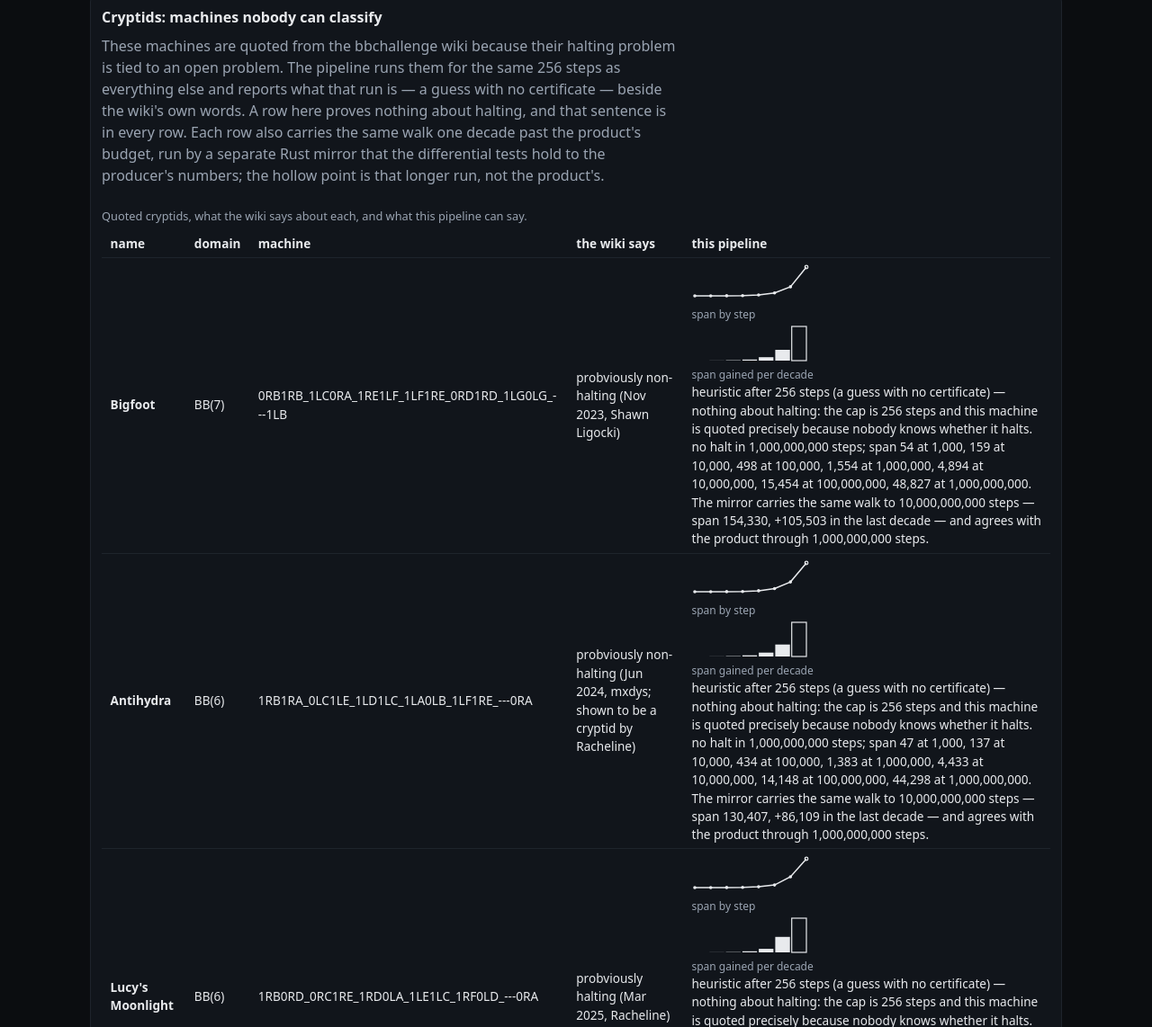
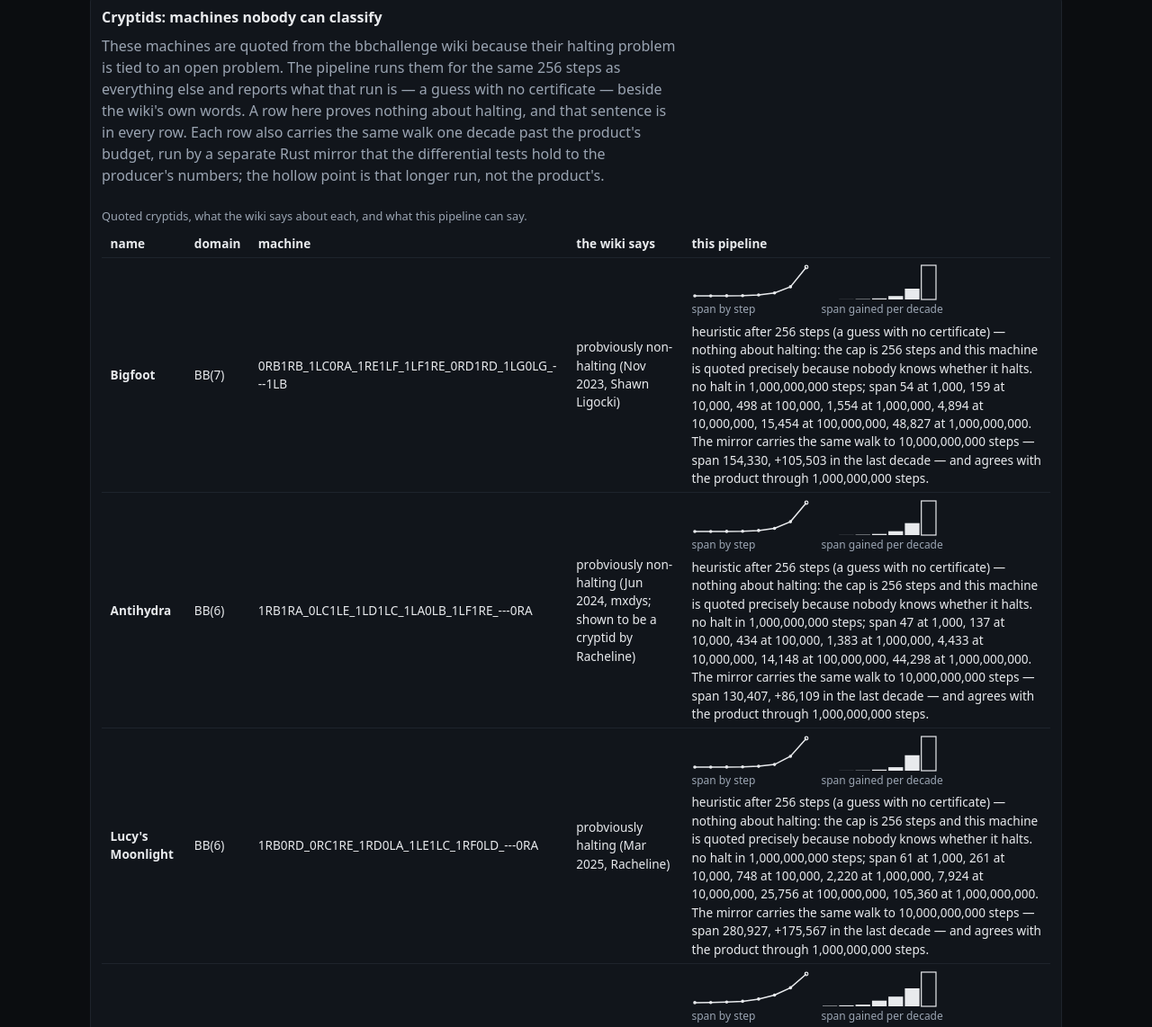
Before and after one commit to JoeyHammoth/chaotic-automata, a website built with Vite: page site/verifier.html in a window 1280 px wide. Shown: the part 1608-2750 px from the top of the page at 90% size. Built offline with nearby package versions, Linux system fonts and the light colour scheme.

Commit message:
Place the cryptid charts side by side and label every bar (#89)
The two charts stacked, so each row grew by a chart's height while the
sentence was squeezed into a narrow column: the deployed table showed rows
of mostly blank cells beside a tall block of small text. The charts now sit
in one flex row with their captions, and the sentence has its own paragraph
below them; the e2e test pins the shared row and the sentence's position
under it.

Each growth bar also carries an SVG title naming its decade in the same
words as the chart's label, so a pointer reads what a screen reader hears.
The two chart builders share one svg scaffold, one size and one
hollow-or-filled rule, which keeps the trace and growth charts from
drifting apart in attributes.

```diff
--- a/site/src/style.css
+++ b/site/src/style.css
@@ -40,6 +40,22 @@ h2 {
   color: var(--muted);
   margin: 0 0 1.5rem;
   max-width: 70ch;
+}
+
+.charts {
+  display: flex;
+  flex-wrap: wrap;
+  gap: 0 0.75rem;
+  margin-bottom: 0.35rem;
+}
+
+.chart-figure {
+  display: inline-flex;
+  flex-direction: column;
+}
+
+.cryptid-run {
+  margin: 0;
 }
 
 .chart-caption {
--- a/site/src/verifier/lib/verifier.ts
+++ b/site/src/verifier/lib/verifier.ts
@@ -346,6 +346,21 @@ export interface GrowthChart {
   label: string;
 }
 
+function formatSigned(value: number): string {
+  return `${value >= 0 ? '+' : '-'}${Math.abs(value).toLocaleString('en-US')}`;
+}
+
+/**
+ * One decade's gain in words: the chart's label, each bar's hover title and the unit tests all use
+ * this sentence, so a pointer, a screen reader and the paragraph cannot quote different numbers.
+ */
+export function growthBarLine(bar: Pick<GrowthBar, 'from' | 'to' | 'delta'>): string {
+  return (
+    `${formatSigned(bar.delta)} from ${bar.from.toLocaleString('en-US')} ` +
+    `to ${bar.to.toLocaleString('en-US')}`
+  );
+}
+
 /**
  * The span gained in each decade, as bars.
  *
@@ -384,19 +399,10 @@ export function cryptidGrowthChart(
       height: barHeight,
     };
   });
-  const signed = (value: number) =>
-    `${value >= 0 ? '+' : '-'}${Math.abs(value).toLocaleString('en-US')}`;
   const label =
     gains.length === 0
       ? `no decade to compare over ${trace.steps.toLocaleString('en-US')} steps`
-      : 'span gained per decade: ' +
-        gains
-          .map(
-            (gain) =>
-              `${signed(gain.delta)} from ${gain.from.toLocaleString('en-US')} ` +
-              `to ${gain.to.toLocaleString('en-US')}`,
-          )
-          .join(', ');
+      : 'span gained per decade: ' + gains.map(growthBarLine).join(', ');
   return { bars, maxDelta, label };
 }
 
--- a/site/src/verifier/main.ts
+++ b/site/src/verifier/main.ts
@@ -11,6 +11,7 @@ import {
   cryptidSummary,
   cryptidTraceLine,
   formatSteps,
+  growthBarLine,
   loadLadder,
   loadVerifier,
   residue,
@@ -97,6 +98,39 @@ function renderLabelled(product: VerifierProduct): void {
 }
 
 const SVG = 'http://www.w3.org/2000/svg';
+const CHART_WIDTH = 132;
+const CHART_HEIGHT = 44;
+
+/** The box both charts live in: one size, one role, one spoken label. */
+function chartSvg(className: string, label: string): SVGSVGElement {
+  const svg = document.createElementNS(SVG, 'svg');
+  svg.setAttribute('viewBox', `0 0 ${CHART_WIDTH} ${CHART_HEIGHT}`);
+  svg.setAttribute('width', String(CHART_WIDTH));
+  svg.setAttribute('height', String(CHART_HEIGHT));
+  svg.setAttribute('class', className);
+  svg.setAttribute('role', 'img');
+  svg.setAttribute('aria-label', label);
+  return svg;
+}
+
+/** A point or bar the product's own run does not reach is drawn hollow, never filled in. */
+function markOutOfProduct(shape: SVGElement, mirror: boolean): void {
+  if (!mirror) {
+    shape.setAttribute('fill', 'currentColor');
+    return;
+  }
+  shape.setAttribute('fill', 'none');
+  shape.setAttribute('stroke', 'currentColor');
+  shape.setAttribute('stroke-width', '1.2');
+}
+
+/** A chart with its caption beneath it, so the two charts can sit side by side. */
+function chartFigure(svg: SVGSVGElement, text: string): HTMLSpanElement {
+  const figure = document.createElement('span');
+  figure.className = 'chart-figure';
+  figure.append(svg, caption(text));
+  return figure;
+}
 
 /**
  * The span over the product's billion steps and the mirror's decade beyond it, drawn small. The
@@ -104,13 +138,7 @@ const SVG = 'http://www.w3.org/2000/svg';
  */
 function traceChart(trace: CryptidTrace, ladder?: CryptidTrace): SVGSVGElement {
   const chart = cryptidLadderChart(trace, ladder);
-  const svg = document.createElementNS(SVG, 'svg');
-  svg.setAttribute('viewBox', '0 0 132 44');
-  svg.setAttribute('width', '132');
-  svg.setAttribute('height', '44');
-  svg.setAttribute('class', 'trace');
-  svg.setAttribute('role', 'img');
-  svg.setAttribute('aria-label', chart.label);
+  const svg = chartSvg('trace', chart.label);
   const line = document.createElementNS(SVG, 'polyline');
   line.setAttribute(
     'points',
@@ -125,13 +153,7 @@ function traceChart(trace: CryptidTrace, ladder?: CryptidTrace): SVGSVGElement {
     dot.setAttribute('cx', point.x.toFixed(1));
     dot.setAttribute('cy', point.y.toFixed(1));
     dot.setAttribute('r', '1.8');
-    if (point.mirror === true) {
-      dot.setAttribute('fill', 'none');
-      dot.setAttribute('stroke', 'currentColor');
-      dot.setAttribute('stroke-width', '1.2');
-    } else {
-      dot.setAttribute('fill', 'currentColor');
-    }
+    markOutOfProduct(dot, point.mirror === true);
     svg.append(dot);
   }
   return svg;
@@ -143,26 +165,19 @@ function traceChart(trace: CryptidTrace, ladder?: CryptidTrace): SVGSVGElement {
  */
 function growthChart(trace: CryptidTrace, ladder?: CryptidTrace): SVGSVGElement {
   const chart = cryptidGrowthChart(trace, ladder);
-  const svg = document.createElementNS(SVG, 'svg');
-  svg.setAttribute('viewBox', '0 0 132 44');
-  svg.setAttribute('width', '132');
-  svg.setAttribute('height', '44');
-  svg.setAttribute('class', 'growth');
-  svg.setAttribute('role', 'img');
-  svg.setAttribute('aria-label', chart.label);
+  const svg = chartSvg('growth', chart.label);
   for (const bar of chart.bars) {
     const rect = document.createElementNS(SVG, 'rect');
     rect.setAttribute('x', bar.x.toFixed(1));
     rect.setAttribute('y', bar.y.toFixed(1));
     rect.setAttribute('width', bar.width.toFixed(1));
     rect.setAttribute('height', bar.height.toFixed(1));
-    if (bar.mirror) {
-      rect.setAttribute('fill', 'none');
-      rect.setAttribute('stroke', 'currentColor');
-      rect.setAttribute('stroke-width', '1.2');
-    } else {
-      rect.setAttribute('fill', 'currentColor');
-    }
+    markOutOfProduct(rect, bar.mirror);
+    // A pointer can read the same sentence the label carries, without a screen reader.
+    const title = document.createElementNS(SVG, 'title');
+    const run = bar.mirror ? "the mirror's longer run" : "the product's own samples";
+    title.textContent = `${growthBarLine(bar)} (${run})`;
+    rect.append(title);
     svg.append(rect);
   }
   return svg;
@@ -189,16 +204,18 @@ function renderCryptids(product: VerifierProduct, ladder: CryptidLadder | null):
     machine.className = 'certificate';
     machine.textContent = cryptid.string;
     const mine = document.createElement('td');
-    mine.append(
-      traceChart(cryptid.trace, longer),
-      caption('span by step'),
-      growthChart(cryptid.trace, longer),
-      caption('span gained per decade'),
-      document.createTextNode(
-        `${summary.verdict} — ${summary.proves}. ${cryptidTraceLine(cryptid.trace)}.` +
-          (longer === undefined ? '' : ` ${cryptidLadderLine(cryptid.trace, longer)}.`),
-      ),
+    const charts = document.createElement('div');
+    charts.className = 'charts';
+    charts.append(
+      chartFigure(traceChart(cryptid.trace, longer), 'span by step'),
+      chartFigure(growthChart(cryptid.trace, longer), 'span gained per decade'),
     );
+    const prose = document.createElement('p');
+    prose.className = 'cryptid-run';
+    prose.textContent =
+      `${summary.verdict} — ${summary.proves}. ${cryptidTraceLine(cryptid.trace)}.` +
+      (longer === undefined ? '' : ` ${cryptidLadderLine(cryptid.trace, longer)}.`);
+    mine.append(charts, prose);
     row.append(
       name,
       cell(cryptid.domain),
```
Also changed, not shown: site/e2e/verifier.spec.ts (+16 -0 lines), site/src/verifier/tests/verifier.test.ts (+9 -0 lines).
